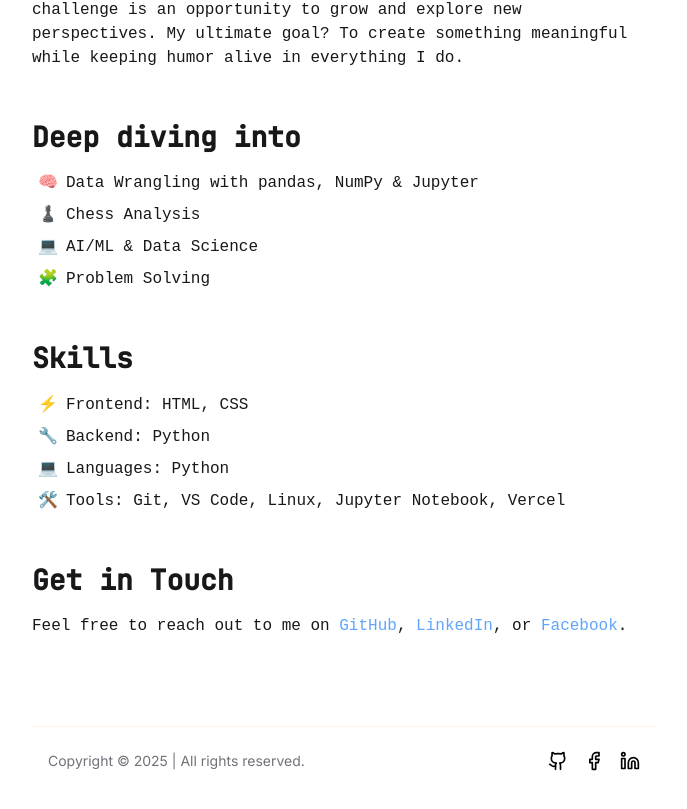
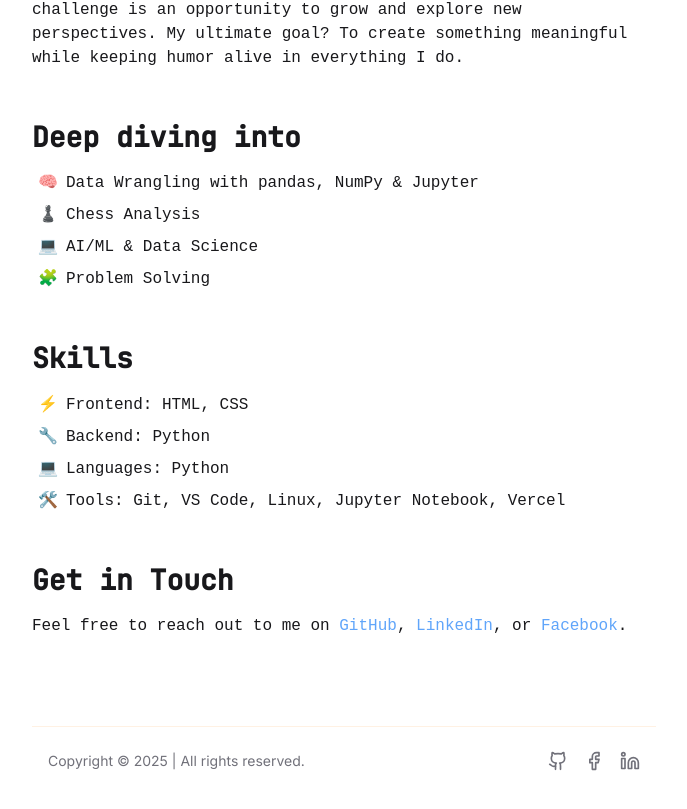
Before and after one commit to aranyaadheu/aranyaadheu.vercel.app, a Next.js app: page /about in a window 1280 px wide. Shown: the part 538-1347 px from the top of the page, without its empty margins (296-983 px from the left). Built offline with nearby package versions, Linux system fonts and the light colour scheme; a web font is replaced by a local one.

Commit message:
slighlty faded the footer icons.

```diff
--- a/components/shared-layout.tsx
+++ b/components/shared-layout.tsx
@@ -46,7 +46,7 @@
             <div className="flex items-center space-x-4">
               <Link
                 href="https://github.com/aranyaadheu"
-                className="text-black dark:text-white hover:text-black/80 dark:hover:text-white/80 transition-colors"
+                className="text-zinc-500 hover:text-zinc-300 transition-colors"
                 target="_blank"
                 rel="noopener noreferrer"
               >
@@ -54,7 +54,7 @@
               </Link>
               <Link
                 href="https://facebook.com/aranyaadheu"
-                className="text-black dark:text-white hover:text-black/80 dark:hover:text-white/80 transition-colors"
+                className="text-zinc-500 hover:text-zinc-300 transition-colors"
                 target="_blank"
                 rel="noopener noreferrer"
               >
@@ -62,7 +62,7 @@
               </Link>
               <Link
                 href="https://www.linkedin.com/in/aranyaadheu/"
-                className="text-black dark:text-white hover:text-black/80 dark:hover:text-white/80 transition-colors"
+                className="text-zinc-500 hover:text-zinc-300 transition-colors"
                 target="_blank"
                 rel="noopener noreferrer"
               >
```
